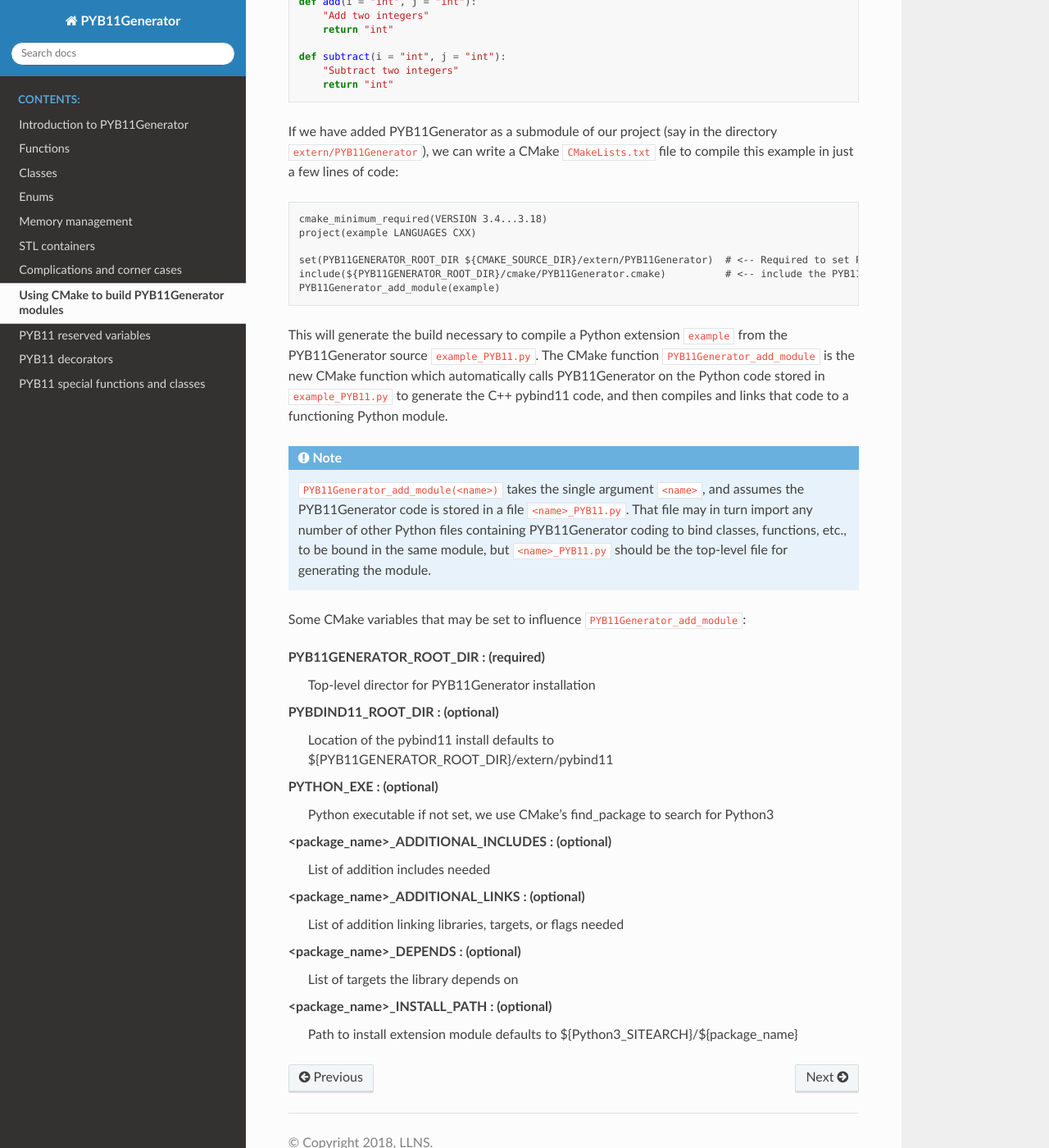
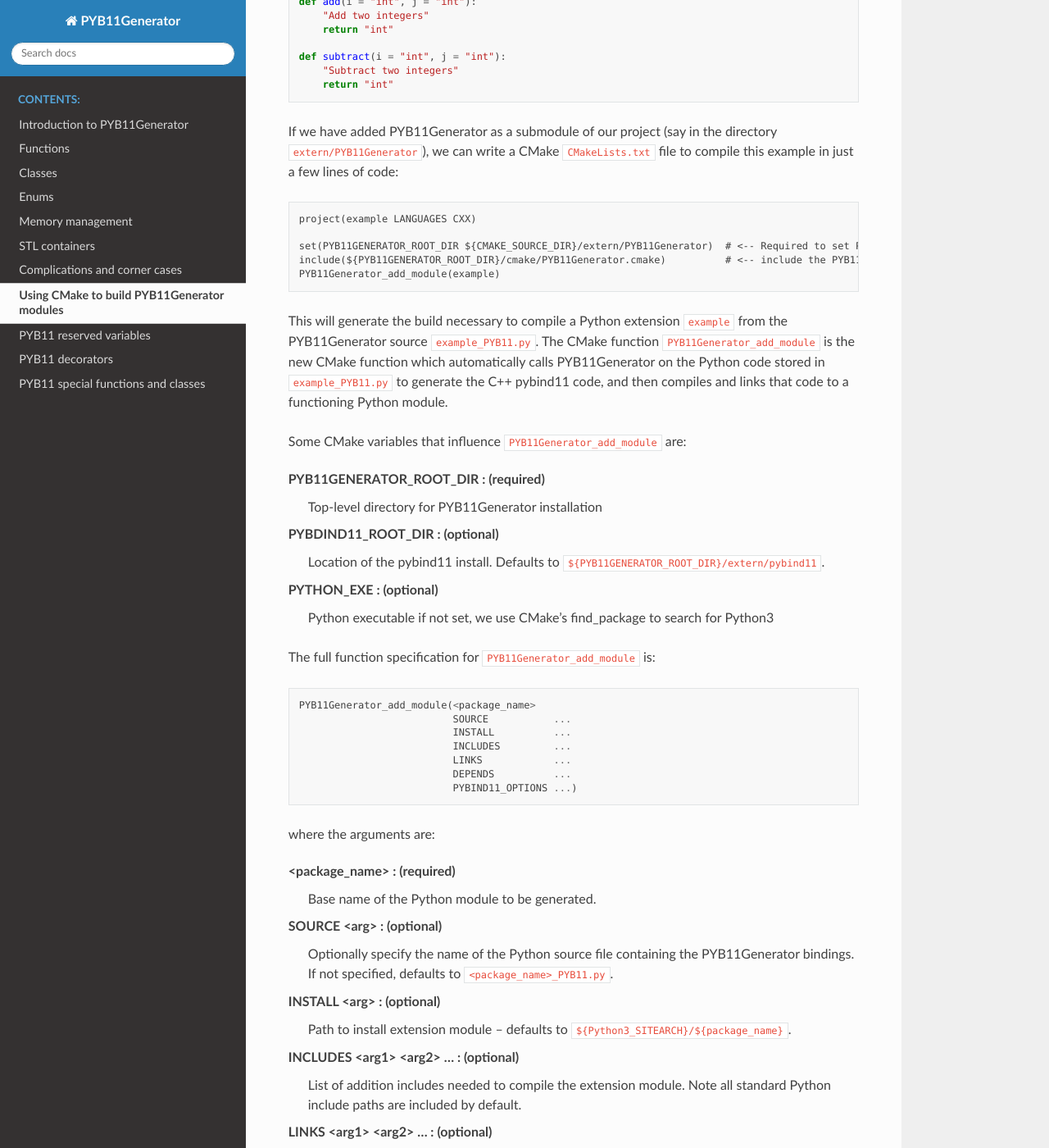
Before and after one commit to LLNL/PYB11Generator, a Sphinx documentation site: the page built from docs/cmake.rst, in a window 1280 px wide and 1400 px high, scrolled down 641 px. Shown: the whole window at 82% size. Built offline with Sphinx 7.4.7 and the Read the Docs theme 2.0.0, drawn with Linux system fonts in a browser that asks for light colours; some of the changed text lies outside the part shown.

Commit message:
Updating CMake docs

```diff
--- a/docs/cmake.rst
+++ b/docs/cmake.rst
@@ -4,7 +4,7 @@
 Using CMake to build PYB11Generator modules
 ===========================================
 
-pybind11 provides excellent support for building python modules using `CMake <https://cmake.org/>`_, as is documented `here <https://pybind11.readthedocs.io/en/stable/compiling.html#building-with-cmake>`_.  PYB11Generator provides a thin wrapper around this capability to simplify generating PYB11Generator Python extensions as well, such that PYB11Generator modules can be compiled with just a few lines of CMake code.  Suppose we have a simple function in a file ``example_functions.hh``::
+pybind11 provides excellent support for building python modules using `CMake <https://cmake.org/>`_, as is documented `on pybind11 readthedocs page <https://pybind11.readthedocs.io/en/stable/compiling.html#building-with-cmake>`_.  PYB11Generator provides a thin wrapper around this capability to simplify generating PYB11Generator Python extensions as well, such that PYB11Generator modules can be compiled with just a few lines of CMake code.  Suppose we have a simple function in a file ``example_functions.hh``::
 
   int add(int i, int j) {
     return i + j;
@@ -32,7 +32,6 @@ and we write PYB11Generator bindings for these functions in the file ``example_P
 
 If we have added PYB11Generator as a submodule of our project (say in the directory ``extern/PYB11Generator``), we can write a CMake ``CMakeLists.txt`` file to compile this example in just a few lines of code::
 
-  cmake_minimum_required(VERSION 3.4...3.18)
   project(example LANGUAGES CXX)
 
   set(PYB11GENERATOR_ROOT_DIR ${CMAKE_SOURCE_DIR}/extern/PYB11Generator)  # <-- Required to set PYB11GENERATOR_ROOT_DIR
@@ -41,32 +40,51 @@ If we have added PYB11Generator as a submodule of our project (say in the direct
 
 This will generate the build necessary to compile a Python extension ``example`` from the PYB11Generator source ``example_PYB11.py``.  The CMake function ``PYB11Generator_add_module`` is the new CMake function which automatically calls PYB11Generator on the Python code stored in ``example_PYB11.py`` to generate the C++ pybind11 code, and then compiles and links that code to a functioning Python module.
 
-.. Note::
-
-   ``PYB11Generator_add_module(<name>)`` takes the single argument ``<name>``, and assumes the PYB11Generator code is stored in a file ``<name>_PYB11.py``.  That file may in turn import any number of other Python files containing PYB11Generator coding to bind classes, functions, etc., to be bound in the same module, but ``<name>_PYB11.py`` should be the top-level file for generating the module.
-
-Some CMake variables that may be set to influence ``PYB11Generator_add_module``:
+Some CMake variables that influence ``PYB11Generator_add_module`` are:
 
 PYB11GENERATOR_ROOT_DIR : (required)
-  Top-level director for PYB11Generator installation
+  Top-level directory for PYB11Generator installation
 
 PYBDIND11_ROOT_DIR : (optional)
-  Location of the pybind11 install
-  defaults to ${PYB11GENERATOR_ROOT_DIR}/extern/pybind11
+  Location of the pybind11 install.  Defaults to ``${PYB11GENERATOR_ROOT_DIR}/extern/pybind11``.
 
 PYTHON_EXE : (optional)
   Python executable
   if not set, we use CMake's find_package to search for Python3
 
-<package_name>_ADDITIONAL_INCLUDES : (optional)
-  List of addition includes needed
+The full function specification for ``PYB11Generator_add_module`` is::
 
-<package_name>_ADDITIONAL_LINKS : (optional)
-  List of addition linking libraries, targets, or flags needed
+     PYB11Generator_add_module(<package_name>
+                               SOURCE           ...
+                               INSTALL          ...
+                               INCLUDES         ...
+                               LINKS            ...
+                               DEPENDS          ...
+                               PYBIND11_OPTIONS ...)
 
-<package_name>_DEPENDS : (optional)
-  List of targets the library depends on
+where the arguments are:
 
-<package_name>_INSTALL_PATH : (optional)
-  Path to install extension module
-  defaults to ${Python3_SITEARCH}/${package_name}
+<package_name> : (required)
+  Base name of the Python module to be generated.
+
+SOURCE <arg> : (optional)
+  Optionally specify the name of the Python source file containing the PYB11Generator bindings.  If not specified, defaults to ``<package_name>_PYB11.py``.
+
+INSTALL <arg> : (optional)
+  Path to install extension module -- defaults to ``${Python3_SITEARCH}/${package_name}``.
+
+INCLUDES <arg1> <arg2> ... : (optional)
+  List of addition includes needed to compile the extension module.  Note all standard Python include paths are included by default.
+
+LINKS <arg1> <arg2> ... : (optional)
+  List of addition linking libraries, targets, or flags necessary to link the extension module.
+
+DEPENDS <arg1> <arg2> ... : (optional)
+  List of targets the extension module depends on, i.e., targets that should be satisfied first.
+
+PYBIND11_OPTIONS <arg1> <arg2> ... : (optional)
+  Any valid flags that can be passed to the built-in pybind11 ``pybind11_add_module`` CMake function.  See pybind11 CMake `documentation <https://pybind11.readthedocs.io/en/stable/compiling.html#building-with-cmake>`_.
+
+.. Note::
+
+   ``PYB11Generator_add_module`` only looks at the SOURCE Python file (default ``<package_name>_PYB11.py``.  However, that file may in turn import as many other Python files as desired to expose more interface as part of the module, so the user should feel free to organize their PYB11Generator bindings as desired for clarity.  A typical pattern would be to have the top-level module ``<package_name>_PYB11.py`` import individual class bindings from separate Python files for each bound class, for instance.
```
